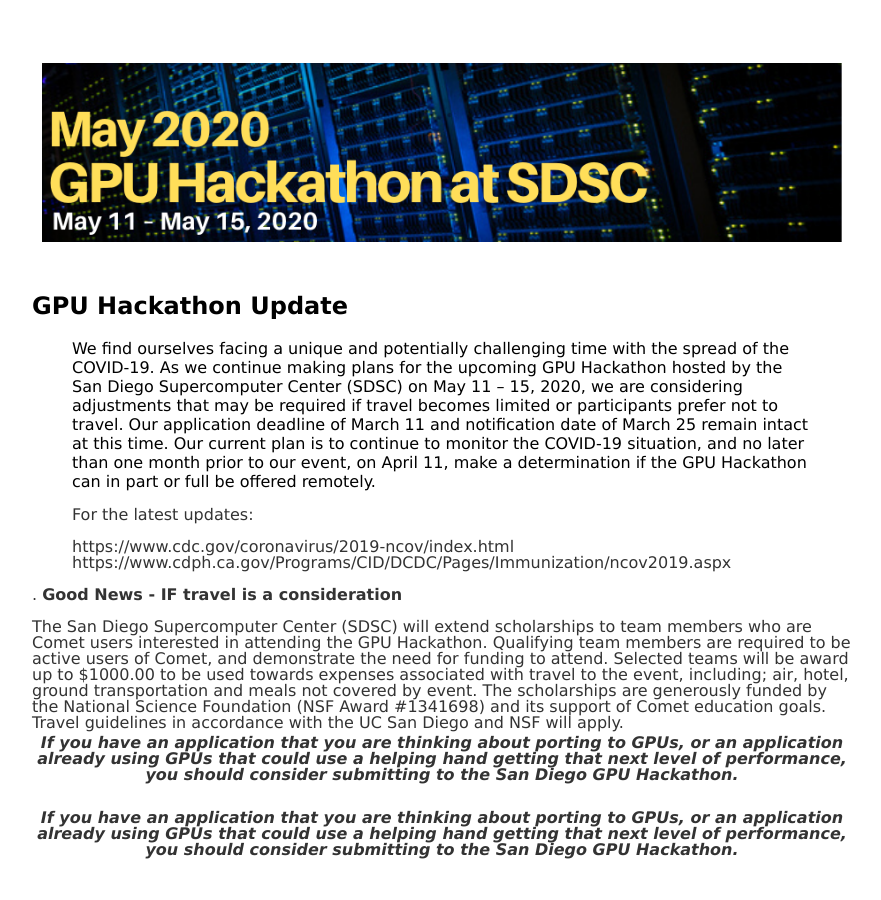
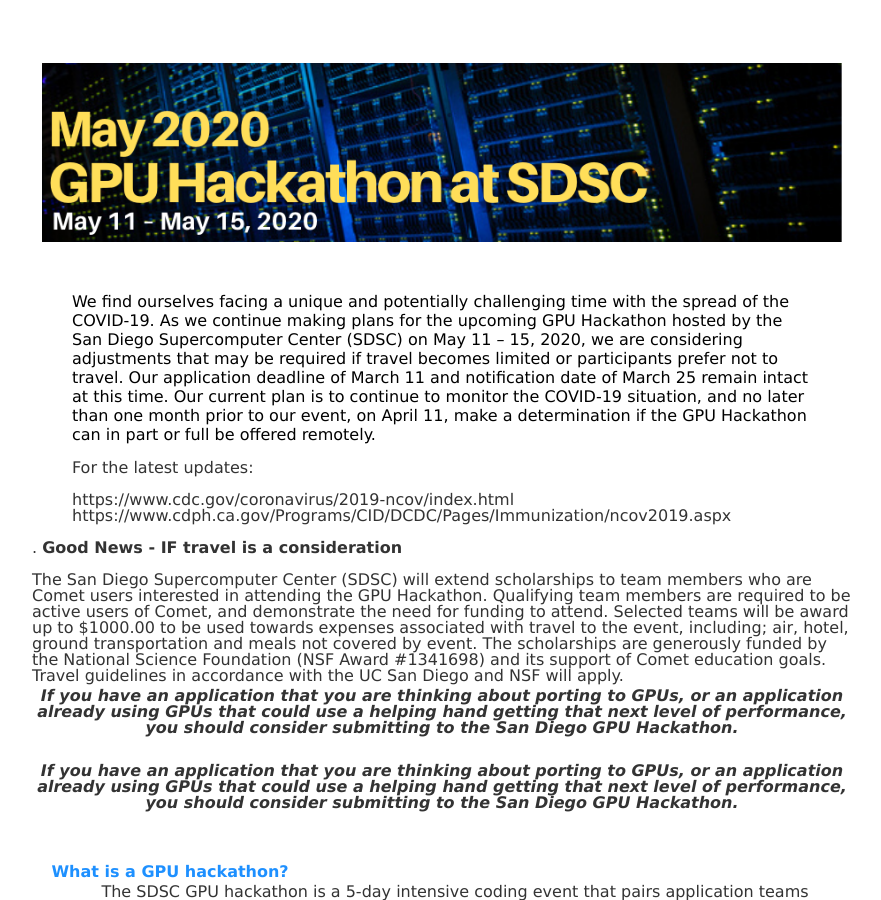
Before and after one commit to sdsc-hpc-training/sdsc-hpc-training.github.io, a Jekyll site: the page built from gpuhackathon/index.html, in a window 1280 px wide and 900 px high. Shown: the whole window, without its empty margins (198-1079 px from the left). Built offline with Jekyll 4.4.1, drawn with Linux system fonts in a browser that asks for light colours.

Commit message:
Update index.html

```diff
--- a/gpuhackathon/index.html
+++ b/gpuhackathon/index.html
@@ -9,7 +9,7 @@
 <tr><td align='left' valign='top'>&nbsp; </td></tr>
 <tr><td align='left' valign='top'>&nbsp; </td></tr>
 <tr><td align='left' valign='top'>
-<h2>GPU Hackathon Update </h2>
+<p class="sectitle"></p>
 <blockquote>
 We find ourselves facing a unique and potentially challenging time with the spread of the COVID-19.
 As we continue making plans for the upcoming GPU Hackathon hosted by the San Diego Supercomputer Center
```
